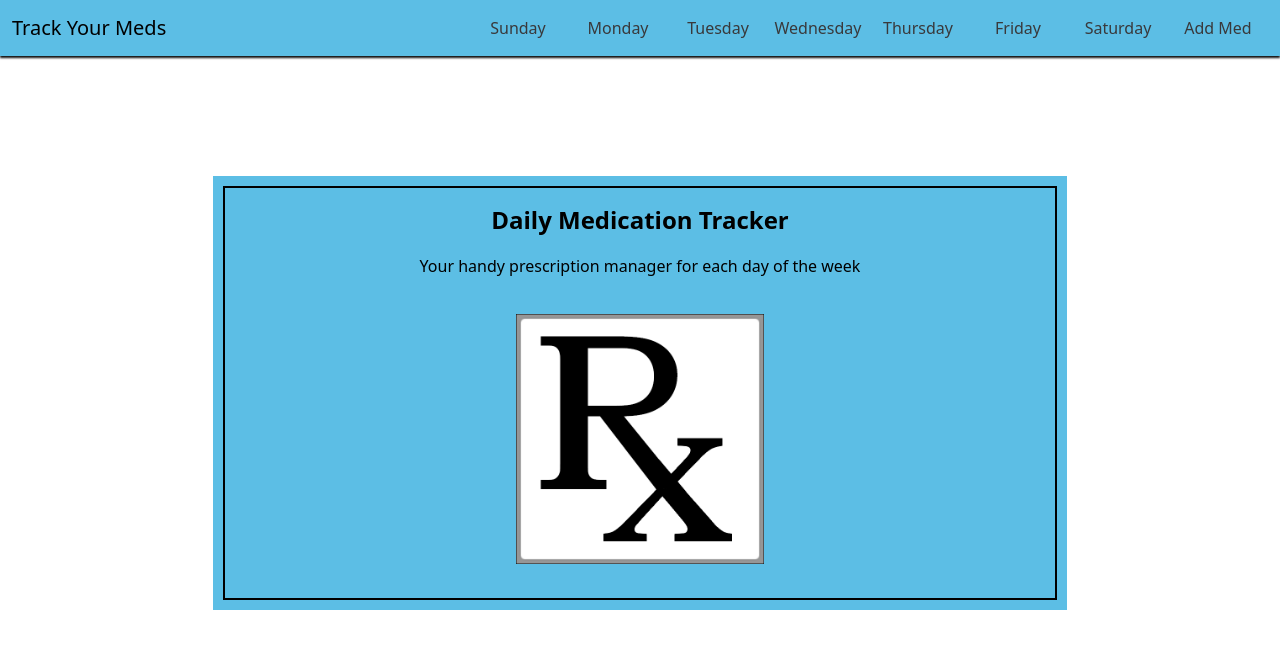
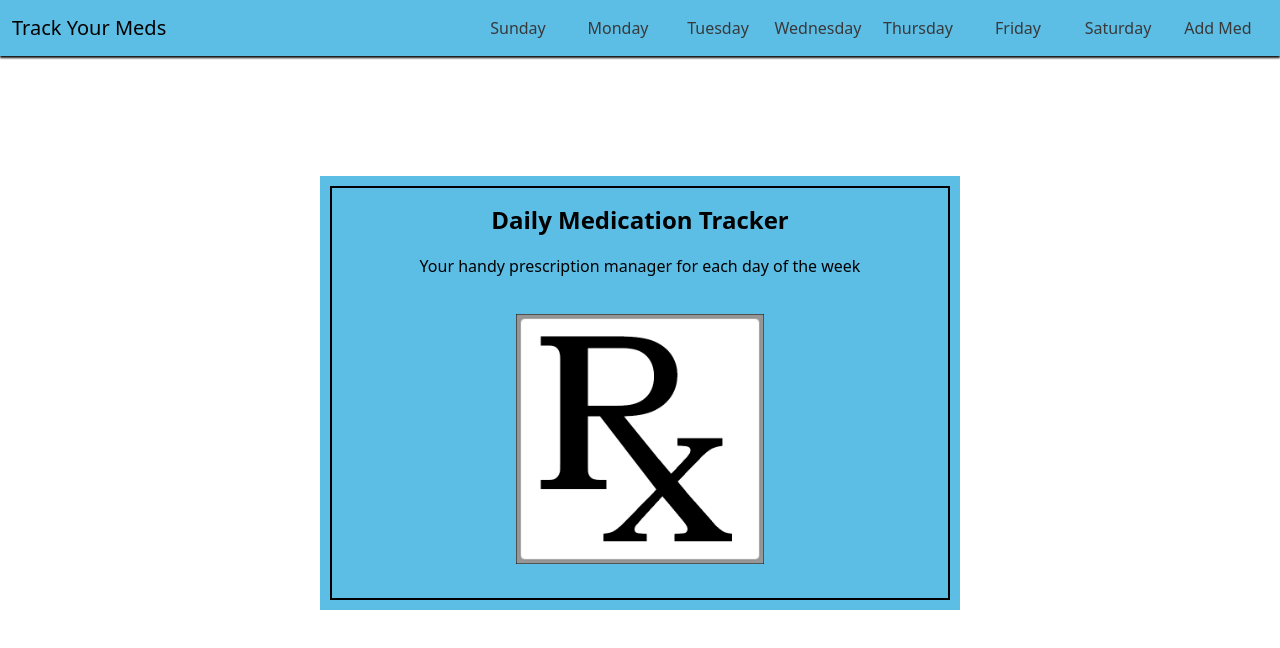
Before and after one commit to pdimaano/med-tracker, a React (Create React App) app: page / in a window 1280 px wide. Shown: the top 648 px of the page. Built offline with nearby package versions, Linux system fonts and the light colour scheme; data requests are answered from the project's data file.

Commit message:
added class name for better specificity for new styling

```diff
--- a/src/Home.js
+++ b/src/Home.js
@@ -10,7 +10,7 @@ import RxImage from "./img/Rx_symbol.png"
 function Home() {
   return (
     <section className="col-md-8">
-      <Card>
+      <Card className="home-card">
         <CardBody className="text-center">
           <CardTitle>
             <p className="fw-bold" style={{ fontSize: "1.5em" }}>
```
